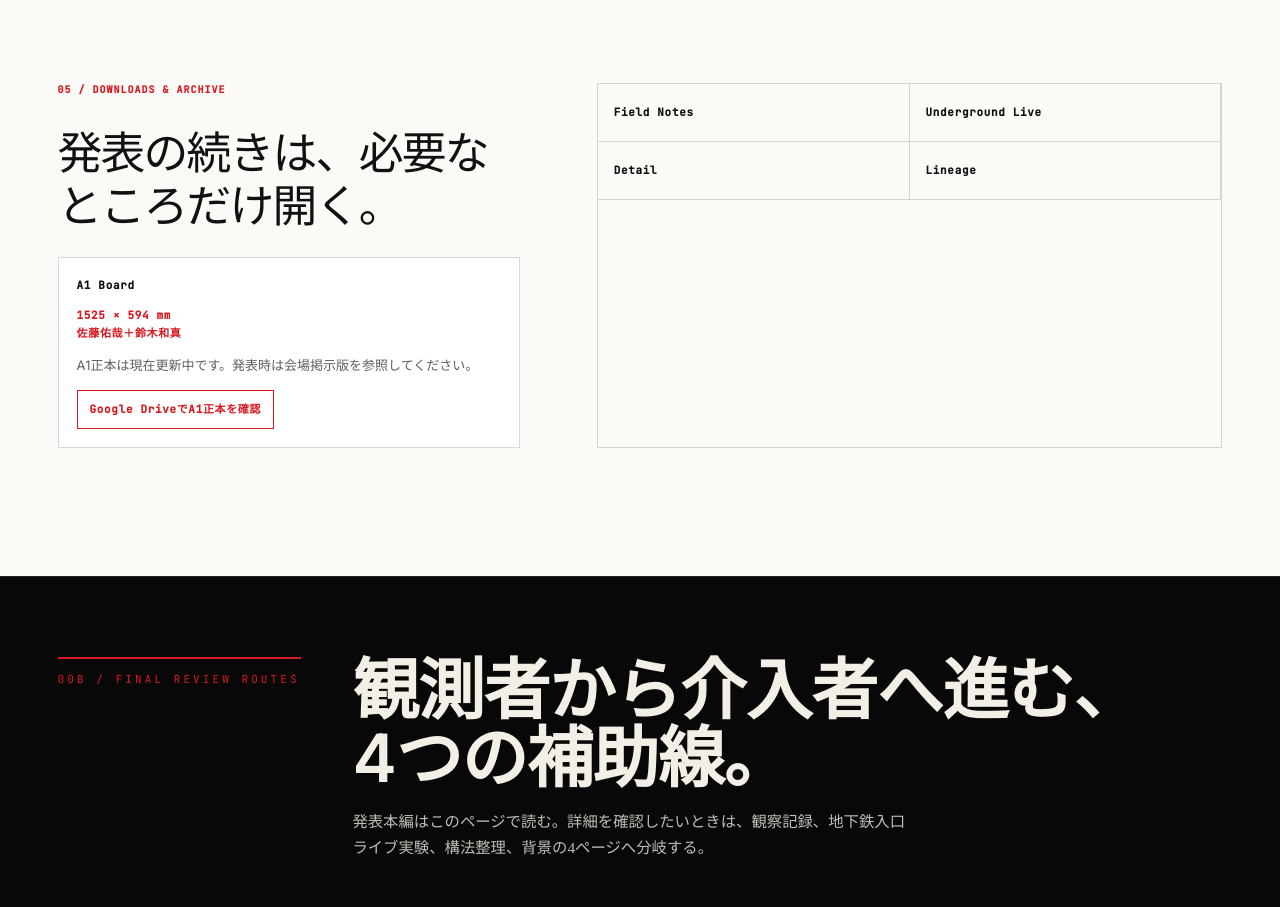
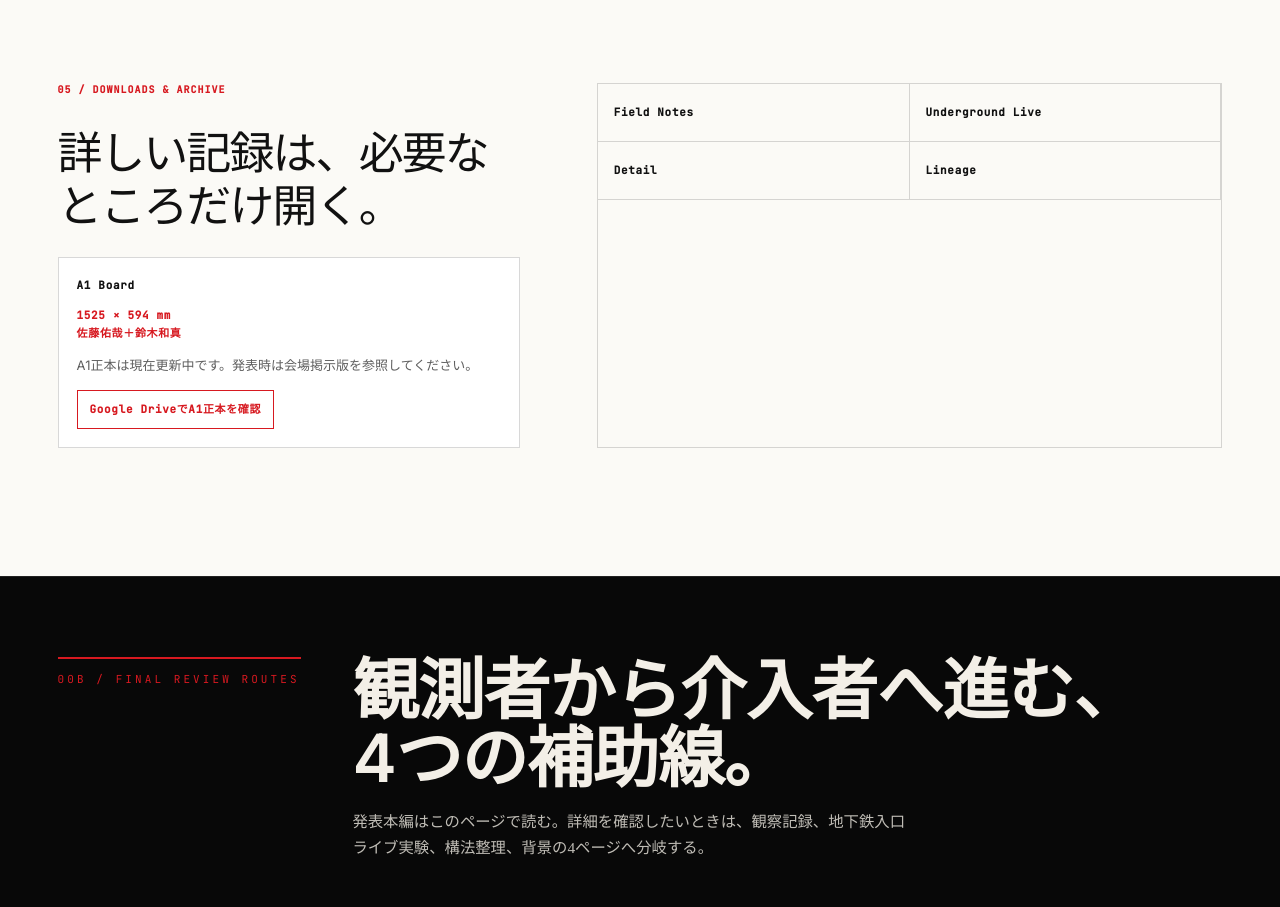
Before and after one commit to yuya-st-arch/shibuya-after-last-train, a plain HTML site: page index.html in a window 1280 px wide. Shown: the part 3860-4767 px from the top of the page. Drawn offline with Linux system fonts and the light colour scheme.

Commit message:
Clarify archive section heading

```diff
--- a/index.html
+++ b/index.html
@@ -275,7 +275,7 @@
           <section class="home-downloads" aria-labelledby="home-downloads-h">
             <div class="home-downloads-intro">
               <p class="home-chapter-meta">05 / DOWNLOADS &amp; ARCHIVE</p>
-              <h3 id="home-downloads-h">発表の続きは、必要なところだけ開く。</h3>
+              <h3 id="home-downloads-h">詳しい記録は、必要なところだけ開く。</h3>
               <div class="home-a1-status">
                 <p class="home-a1-label">A1 Board</p>
                 <p class="home-a1-facts">1525 × 594 mm<br>佐藤佑哉＋鈴木和真</p>
```
